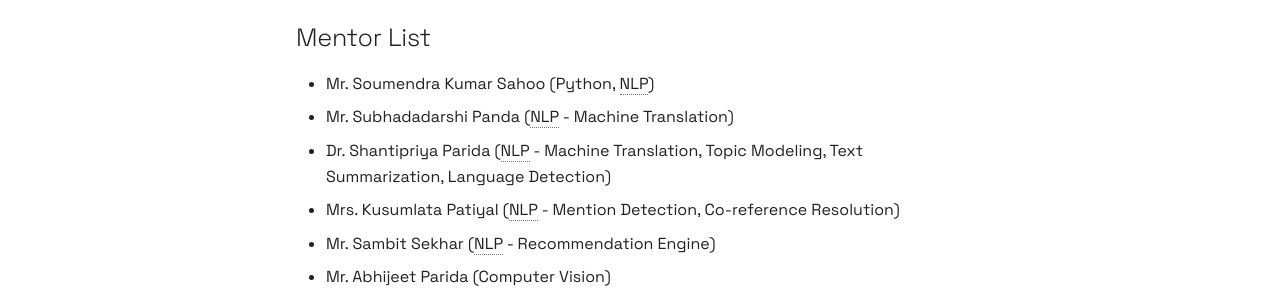
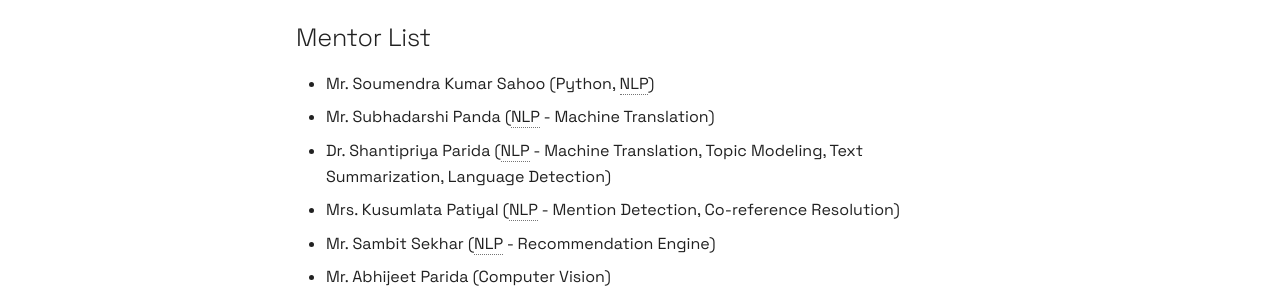
Before and after one commit to OdiaNLP/odianlp.github.io, an MkDocs documentation site: the page built from docs/OdishaMLSchool.md, in a window 1280 px wide and 900 px high, scrolled down 953 px. Shown: the part 388-688 px from the top of the window. Built offline with MkDocs 1.6.1 and Material for MkDocs 9.7.7, drawn with Linux system fonts in a browser that asks for light colours; comment, search, counter and statistics services are not loaded.

Commit message:
Update OdishaMLSchool.md

```diff
--- a/docs/OdishaMLSchool.md
+++ b/docs/OdishaMLSchool.md
@@ -29,7 +29,7 @@ This repository contains the instructions, guidelines, place holder for storing
 
 ## Mentor List
 * Mr. Soumendra Kumar Sahoo (Python, NLP)
-* Mr. Subhadadarshi Panda (NLP - Machine Translation)
+* Mr. Subhadarshi Panda (NLP - Machine Translation)
 * Dr. Shantipriya Parida (NLP - Machine Translation, Topic Modeling, Text Summarization, Language Detection)
 * Mrs. Kusumlata Patiyal (NLP - Mention Detection, Co-reference Resolution)
 * Mr. Sambit Sekhar (NLP - Recommendation Engine)
```
